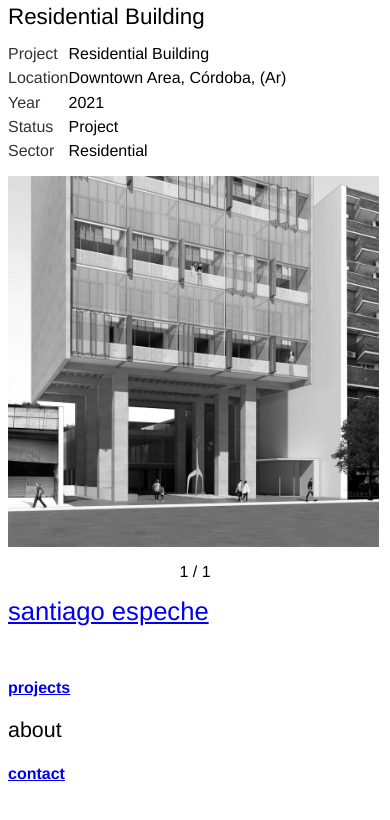
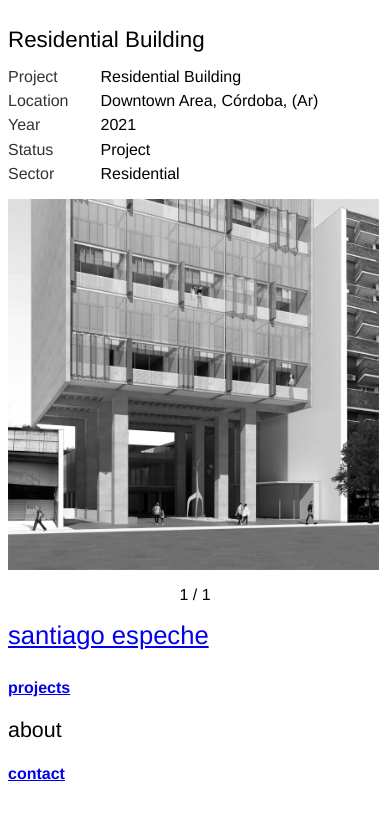
Before and after one commit to octavioegeafaure/portfolioSantiago, a React (Vite) app: page /portfolioSantiago/projects/building in a window 390 px wide. Shown: the top 820 px of the page. Built offline with nearby package versions, Linux system fonts and the light colour scheme; a web font is replaced by a local one.

Commit message:
cambios ccss projects

```diff
--- a/src/Header/Header.css
+++ b/src/Header/Header.css
@@ -44,7 +44,7 @@
         /* padding-bottom: 3rem;         */
     }
     .header-nombre{
-        margin-bottom: 2rem;
+        margin-bottom: 0.5rem;
         font-size: 1.6rem;
     }
 }
--- a/src/ProjectsDetalle/ProjectsDetalle.css
+++ b/src/ProjectsDetalle/ProjectsDetalle.css
@@ -91,6 +91,9 @@
     .imagen-container-proyecto-derecha-imagen-img-botones {
         width: 70vw;
     }
+    .info{
+        padding-left: 2rem;
+    }
 }
 
 @media (max-width: 800px) {
```
